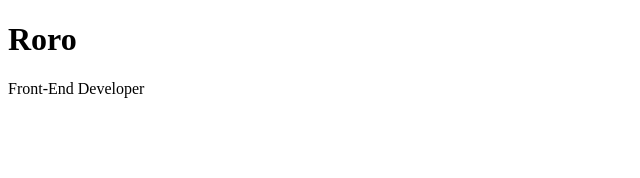
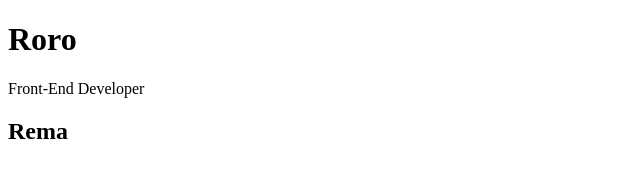
Before and after one commit to RehamMuhammad/Coursera-React, a website: page index.html in a window 1280 px wide. Shown: the whole page, without its empty margins (0-640 px from the left). Drawn offline with Linux system fonts and the light colour scheme.

Commit message:
big Commit

```diff
--- a/index.html
+++ b/index.html
@@ -8,5 +8,6 @@
             Roro
         </h1>
         <p>Front-End Developer</p>
+        <h2>Rema</h2>
     </body>
 </html>
```
Also changed, not shown: package.json (added, +24 -0 lines), 2 other files.
